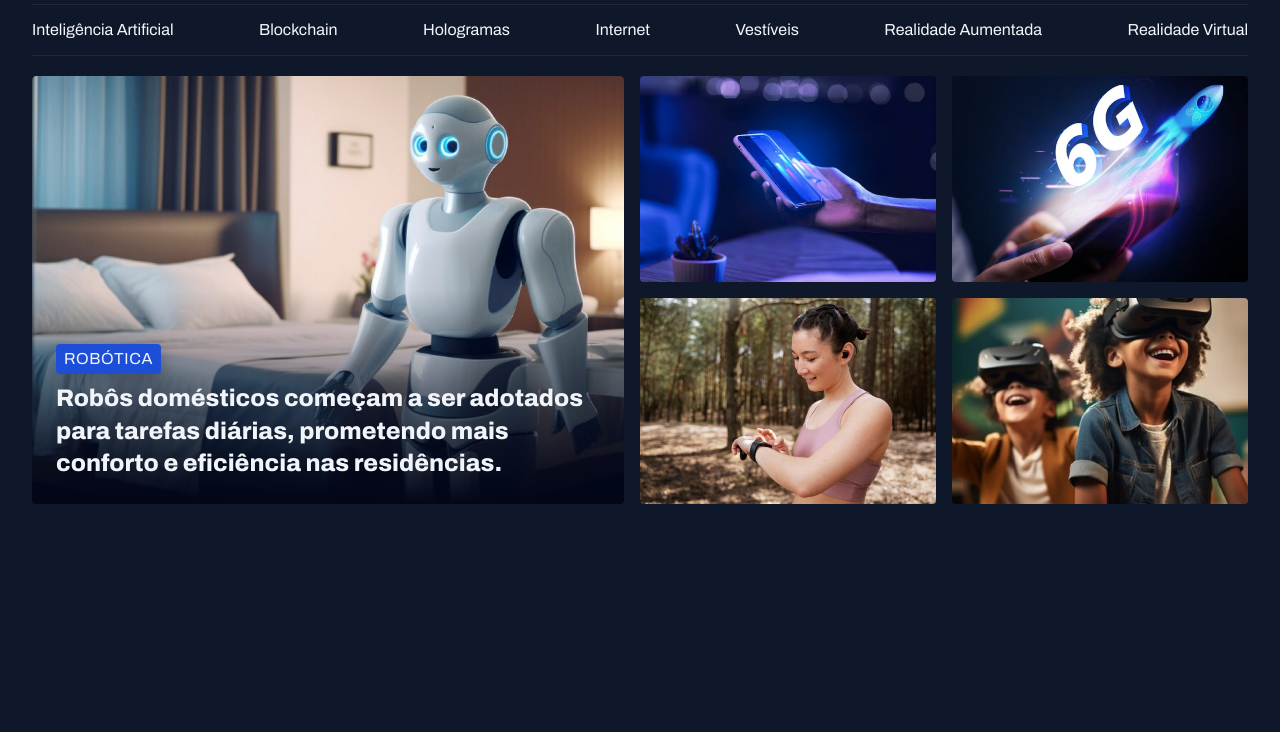
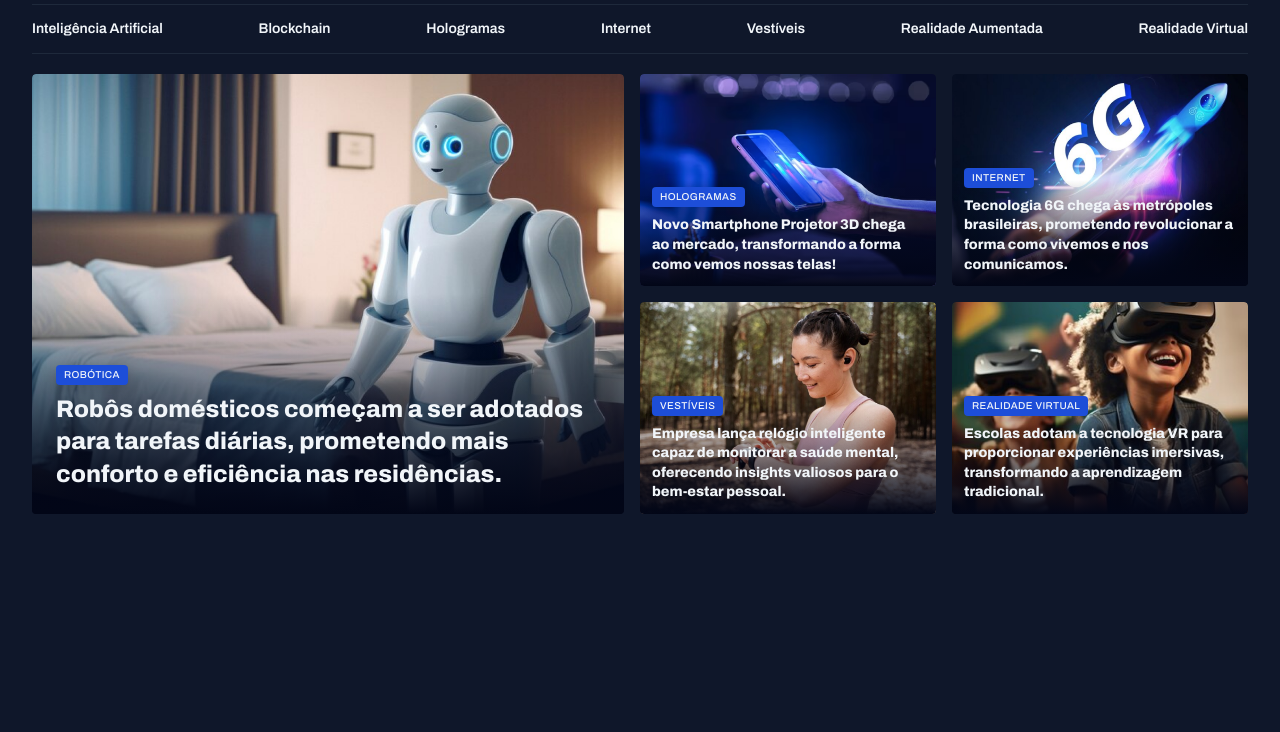
Before and after one commit to Joana-Pinheiro/Portal-de-noticias, a plain HTML site: page index.html in a window 1280 px wide. Shown: the part 68-800 px from the top of the page. Drawn offline with Linux system fonts and the light colour scheme.

Commit message:
ajuste font-size content-tag

```diff
--- a/global.css
+++ b/global.css
@@ -27,7 +27,7 @@
 body {
     color: var(--text-color-primary);
     background-color: var(--bg-color);
-    font: var(--text);
+    font: var(--span);
 }
 
 a {
@@ -64,8 +64,8 @@ main {
     background-color: var(--brand-color-dark);
     padding: 4px 8px;
     border-radius: 4px;
+    font: 500 10px/12px var(--font-family);
     text-transform: uppercase;
-    font: 500 10px/12px var(--text-color-primary);
     letter-spacing: 0.04em;
     box-shadow: 0px 4px 16px rgba(2, 6, 23, 0.25);
 }
--- a/index.html
+++ b/index.html
@@ -41,7 +41,7 @@
     <main class="grid container">
         <section id="featured" class="grid grid-flow-col gap-16">
             <figure class="card">
-                <img src="./assets/Image 01.png" alt="...">
+                <img src="./assets/Image 01.png" alt="Robôs domésticos começam a ser adotados para tarefas diárias, prometendo mais conforto e eficiência nas residências.">
                 <figcaption>
                     <span class="content-tag">Robótica</span>
                     <h2 class="text-2xl">Robôs domésticos começam a ser adotados para tarefas diárias, prometendo mais conforto e eficiência nas residências.</h2>
@@ -49,10 +49,30 @@
             </figure>
 
             <div class="grid grid-cols-2 gap-16">
-                <img src="./assets/Image 02.png" alt="...">
-                <img src="./assets/Image 03.png" alt="...">
-                <img src="./assets/Image 04.png" alt="...">
-                <img src="./assets/Image 05.png" alt="...">
+                <figure class="card">
+                <img src="./assets/Image 02.png" alt="Novo Smartphone Projetor 3D chega ao mercado, transformando a forma como vemos nossas telas!">
+                <figcaption>
+                    <span class="content-tag">hologramas</span>
+                    <h2 class="text-lg">Novo Smartphone Projetor 3D chega ao mercado, transformando a forma como vemos nossas telas!</h2>
+                </figcaption>
+                  </figure>
+                <figure class="card"><img src="./assets/Image 03.png" alt="Tecnologia 6G chega às metrópoles brasileiras, prometendo revolucionar a forma como vivemos e nos comunicamos.">
+                    <figcaption>
+                        <span class="content-tag">internet</span>
+                        <h2 class="text-lg">Tecnologia 6G chega às metrópoles brasileiras, prometendo revolucionar a forma como vivemos e nos comunicamos.</h2>
+                    </figcaption> </figure>
+                <figure class="card"><img src="./assets/Image 04.png" alt="Empresa lança relógio inteligente capaz de monitorar a saúde mental, oferecendo insights valiosos para o bem-estar pessoal.">
+                    <figcaption>
+                        <span class="content-tag">vestíveis</span>
+                        <h2 class="text-lg">Empresa lança relógio inteligente capaz de monitorar a saúde mental, oferecendo insights valiosos para o bem-estar pessoal.</h2>
+                    </figcaption>
+                </figure>
+                <figure class="card"><img src="./assets/Image 05.png" alt="Escolas adotam a tecnologia VR para proporcionar experiências imersivas, transformando a aprendizagem tradicional.">
+                    <figcaption>
+                        <span class="content-tag">realidade virtual</span>
+                        <h2 class="text-lg">Escolas adotam a tecnologia VR para proporcionar experiências imersivas, transformando a aprendizagem tradicional.</h2>
+                    </figcaption>
+                </figure>
             </div>
         </section>
 
--- a/sections.css
+++ b/sections.css
@@ -28,6 +28,10 @@
         bottom: 0;
         padding: 24px;
 
+        &:has(.text-lg) {
+            padding: 12px;
+        }
+
         h2 {
             margin-top: 8px;
         }
```
